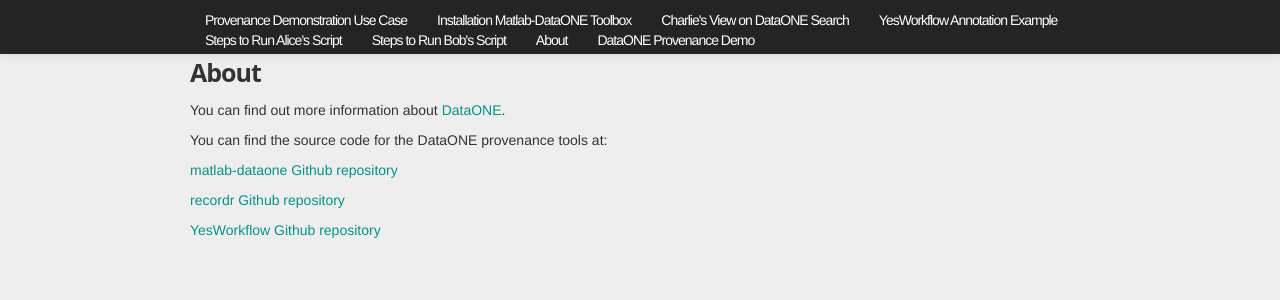
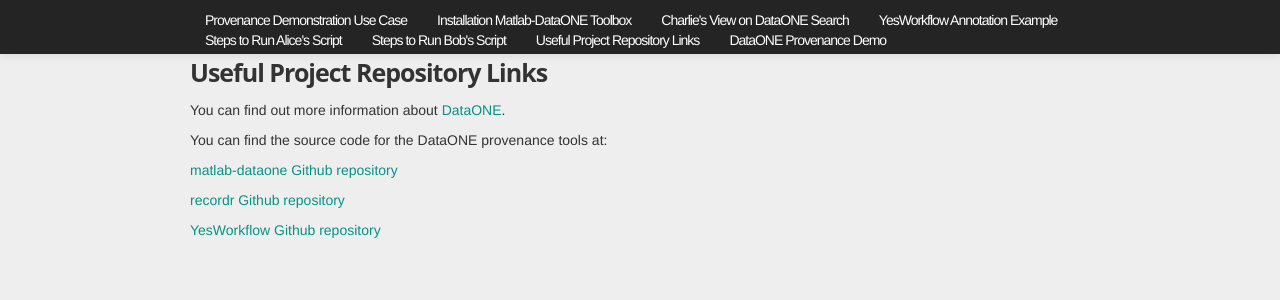
Before and after one commit to DataONEorg/provweek2016-demo, a Jekyll site: the page built from about.md, in a window 1280 px wide. Shown: the top 300 px of the page. Built offline with Jekyll 4.4.1, drawn with Linux system fonts in a browser that asks for light colours; comment, search, counter and statistics services are not loaded.

Commit message:
Change the title to "Useful Project Repository Links" for about page

```diff
--- a/about.md
+++ b/about.md
@@ -1,6 +1,6 @@
 ---
 layout: default
-title: About
+title: Useful Project Repository Links
 ---
 
 You can find out more information about [DataONE](https://www.dataone.org).
```
